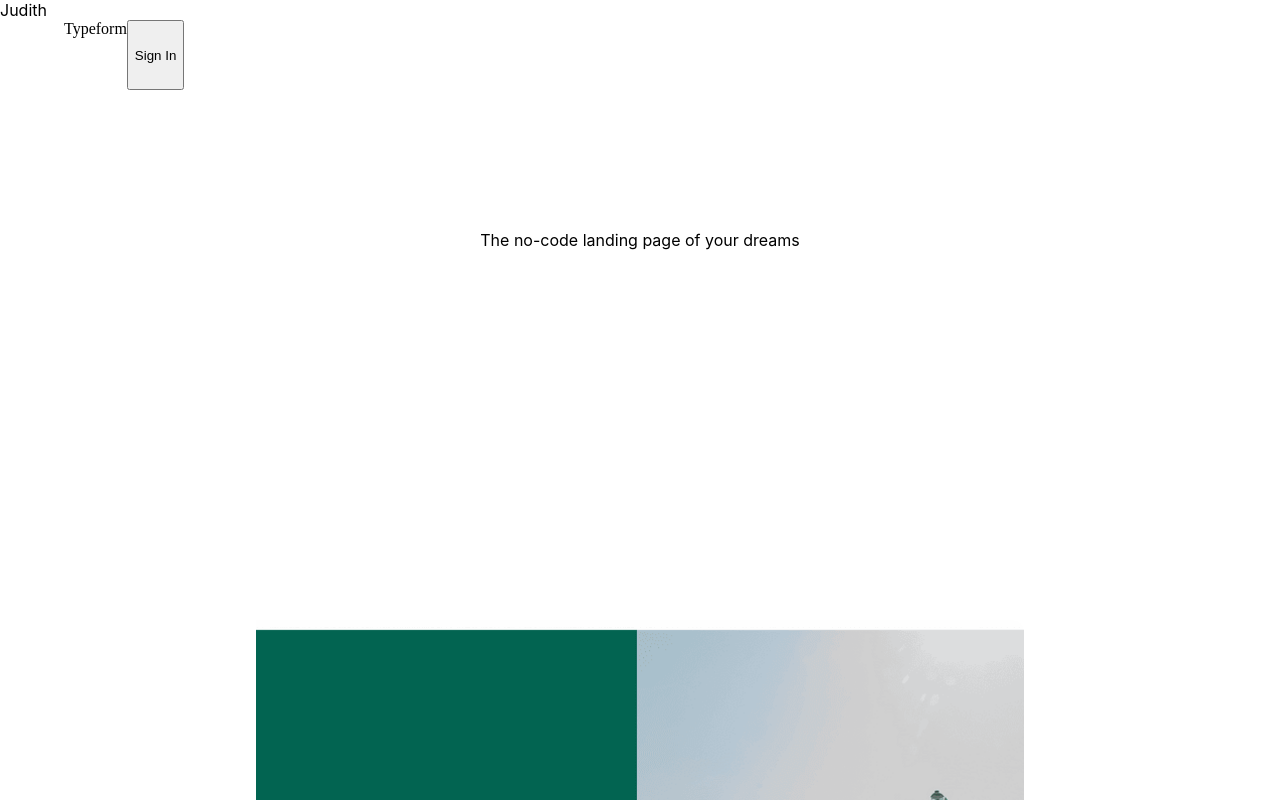
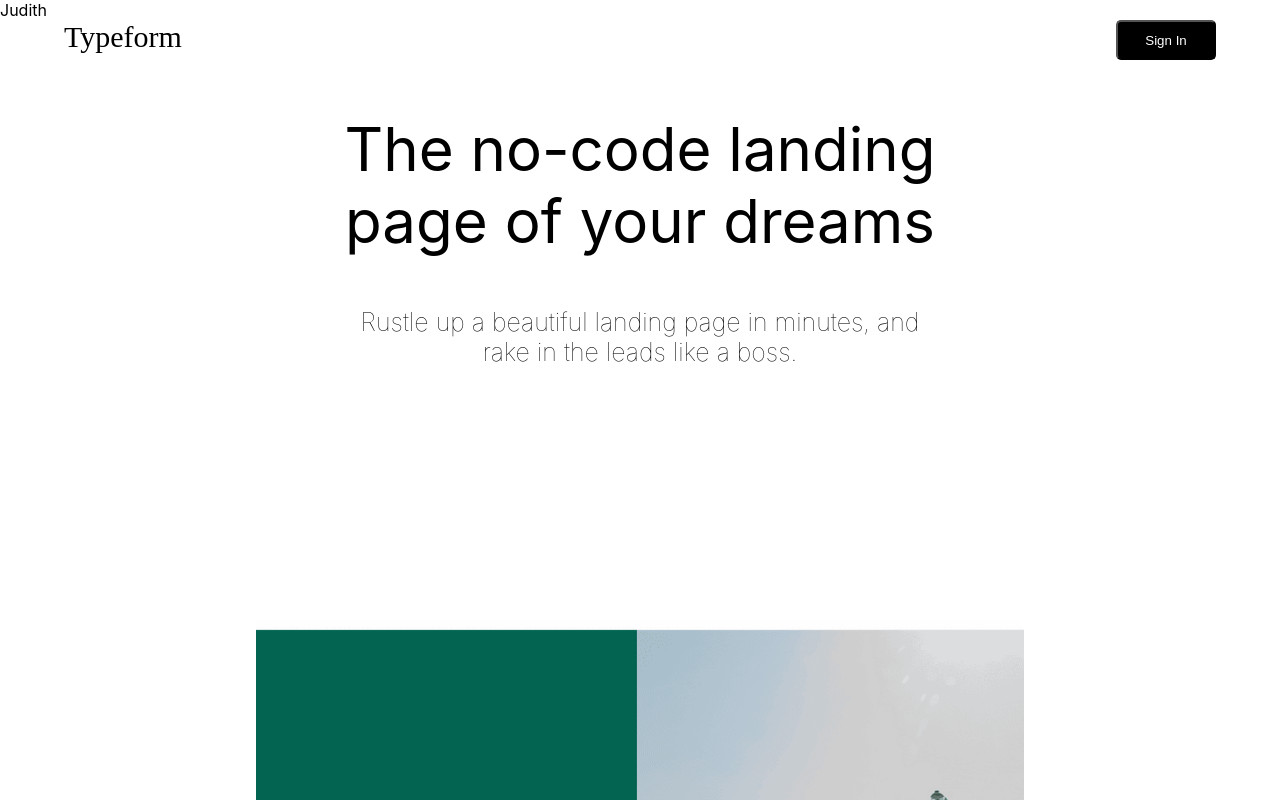
Before and after one commit to Sanni-Damilola/githubProject, a React (Create React App) app: page / in a window 1280 px wide. Shown: the top 800 px of the page. Built offline with nearby package versions, Linux system fonts and the light colour scheme.

Commit message:
more hero contents

```diff
--- a/src/Components/Victor.jsx
+++ b/src/Components/Victor.jsx
@@ -12,6 +12,10 @@ const Victor = () => {
           </Header>
           <Hero>
             <MainPart>The no-code landing page of your dreams</MainPart>
+            <SecondPart>
+              Rustle up a beautiful landing page in minutes, and rake in the
+              leads like a boss.
+            </SecondPart>
           </Hero>
         </Wrapper>
       </Container>
@@ -34,7 +38,16 @@ const Wrapper = styled.div`
 const Header = styled.div`
   width: 100%;
   display: flex;
+  justify-content: space-between;
   height: 70px;
+  font-size: 30px;
+  button {
+    width: 100px;
+    height: 40px;
+    border-radius: 5px;
+    background-color: black;
+    color: white;
+  }
 `;
 const Logo = styled.div`
   font-family: cursive;
@@ -45,8 +58,19 @@ const Hero = styled.div`
   display: flex;
   justify-content: center;
   align-items: center;
+  flex-direction: column;
 `;
 const MainPart = styled.div`
+  width: 60%;
   display: flex;
   text-align: center;
+  font-size: 60px;
 `;
+const SecondPart = styled.div`
+  width: 50%;
+  display: flex;
+  text-align: center;
+  font-size: 25px;
+  margin-top: 50px;
+  font-weight: lighter;
+`;
```
